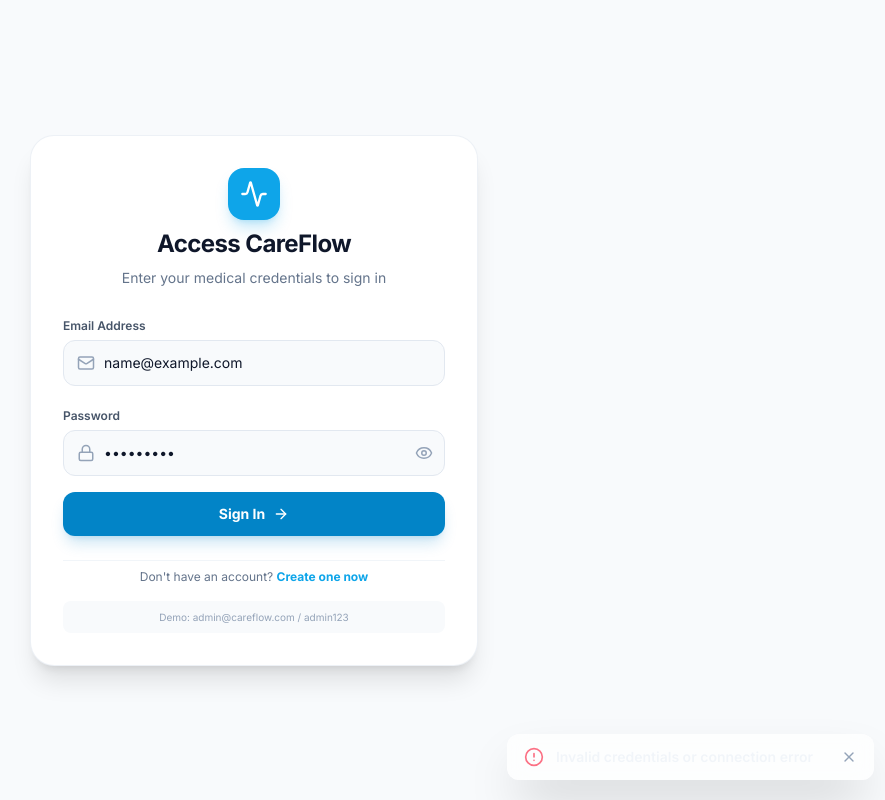
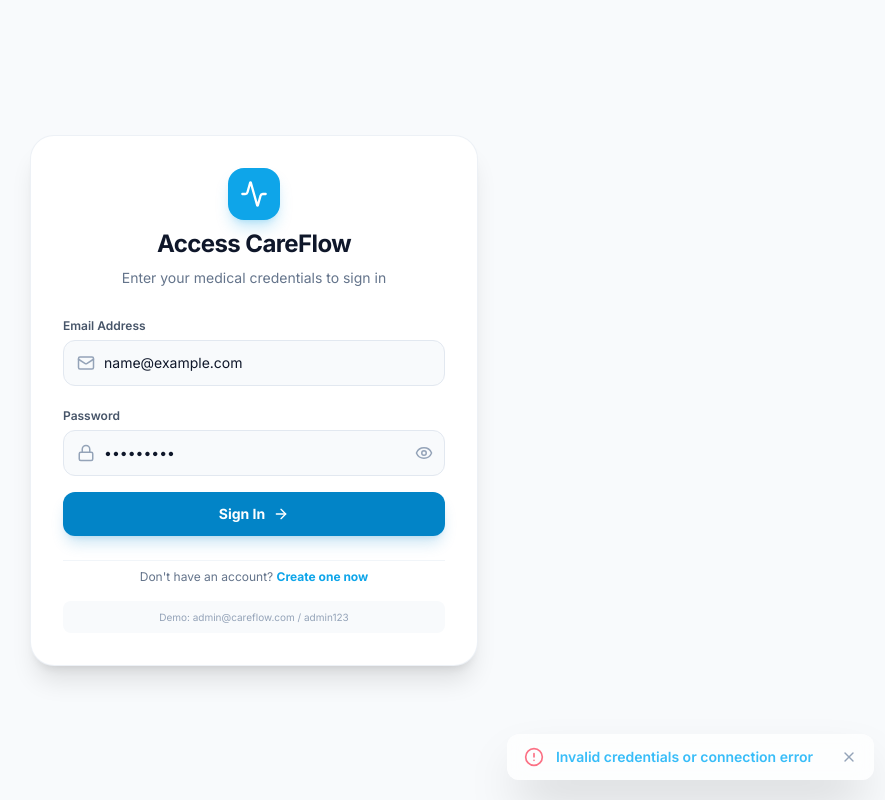
Before and after one commit to cristokurian/hospital_management_system, a React (Vite) app in the folder frontend/: page /login in a window 1280 px wide. Both pictures are taken after typing "name@example.com", "Sample123" into the empty fields and a click on the button "Sign In". Shown: the whole page, without its empty margins (386-1271 px from the left). Built offline with nearby package versions, Linux system fonts and the light colour scheme; no server answers.

Commit message:
Improve toast message visibility

```diff
--- a/frontend/src/components/Toast.jsx
+++ b/frontend/src/components/Toast.jsx
@@ -18,7 +18,9 @@
       ) : (
         <AlertCircle className="h-5 w-5 text-rose-400 shrink-0" />
       )}
-      <span className="text-sm font-semibold text-slate-100">{message}</span>
+      <span className="text-sm font-semibold text-sky-400">
+  {message}
+</span>
       <button onClick={onClose} className="text-slate-400 hover:text-slate-200 transition-colors ml-4">
         <X size={16} />
       </button>
```
